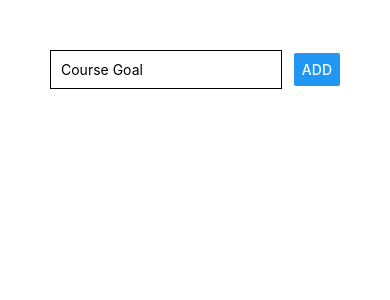
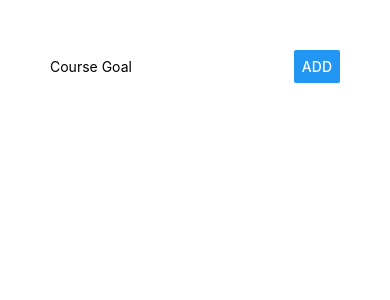
Before and after one commit to reddyvasipalli98/sample-react, a React Native app in the folder rn-complete-guide/: screen / in a window 390 px wide. Shown: the top 300 px of the page. Built offline with nearby package versions, Linux system fonts and the light colour scheme.

Commit message:
Moved input item into seperate component

```diff
--- a/rn-complete-guide/App.js
+++ b/rn-complete-guide/App.js
@@ -1,30 +1,19 @@
 import React, { useState } from 'react';
 import { StyleSheet, Text, View, TextInput, Button, ScrollView, FlatList } from 'react-native';
 import GoalItem from './components/GoalItem';
+import GoalInput from './components/GoalInput';
 
 export default function App() {
-  const [enteredGoal, setEnteredGoal] = useState('');
+
   const [currentGoals, setCurrentGoals] = useState([]);
 
-  const goalInputHandler = (enteredText) => {
-    setEnteredGoal(enteredText);
-  };
-
-  const addGoalHandler = () => {
-    setCurrentGoals(currentGoals => ([...currentGoals, { key: Math.random().toString(), value: enteredGoal }]));
+  const addGoalHandler = (goalTitle) => {
+    setCurrentGoals(currentGoals => ([...currentGoals, { key: Math.random().toString(), value: goalTitle }]));
   };
 
   return (
     <View style={styles.screen}>
-      <View style={styles.inputContainer}>
-        <TextInput
-          placeholder="Course Goal"
-          style={styles.textStyler}
-          onChangeText={goalInputHandler}
-          value={enteredGoal}
-        />
-        <Button title="ADD" onPress={addGoalHandler} />
-      </View>
+      <GoalInput onAddGoal={addGoalHandler}/>
       <FlatList
         data={currentGoals}
         renderItem={itemData => <GoalItem title = {itemData.item.value}/>}
@@ -36,11 +25,6 @@ export default function App() {
 const styles = StyleSheet.create({
   screen: {
     padding: 50
-  },
-  inputContainer: {
-    flexDirection: 'row',
-    justifyContent: 'space-between',
-    alignItems: 'center'
   },
   textStyler: {
     borderWidth: 1,
--- a/rn-complete-guide/components/GoalInput.js
+++ b/rn-complete-guide/components/GoalInput.js
@@ -0,0 +1,35 @@
+import React, { useState } from 'react';
+import { View, TextInput, StyleSheet, Button } from 'react-native';
+
+
+
+const GoalInput = props => {
+
+    const [enteredGoal, setEnteredGoal] = useState('');
+
+    const goalInputHandler = (enteredText) => {
+        setEnteredGoal(enteredText);
+    };
+
+    return (
+        <View style={styles.inputContainer}>
+            <TextInput
+                placeholder="Course Goal"
+                style={styles.textStyler}
+                onChangeText={goalInputHandler}
+                value={enteredGoal}
+            />
+            <Button title="ADD" onPress={() => props.onAddGoal(enteredGoal)} />
+        </View>
+    );
+};
+
+const styles = StyleSheet.create({
+    inputContainer: {
+        flexDirection: 'row',
+        justifyContent: 'space-between',
+        alignItems: 'center'
+    },
+});
+
+export default GoalInput;
```
